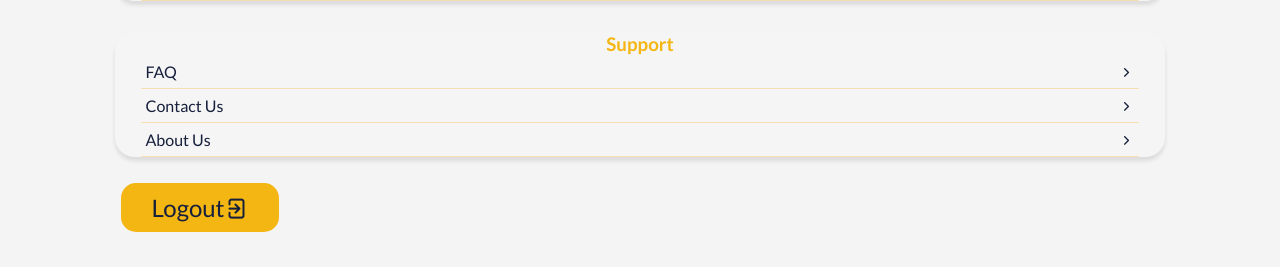
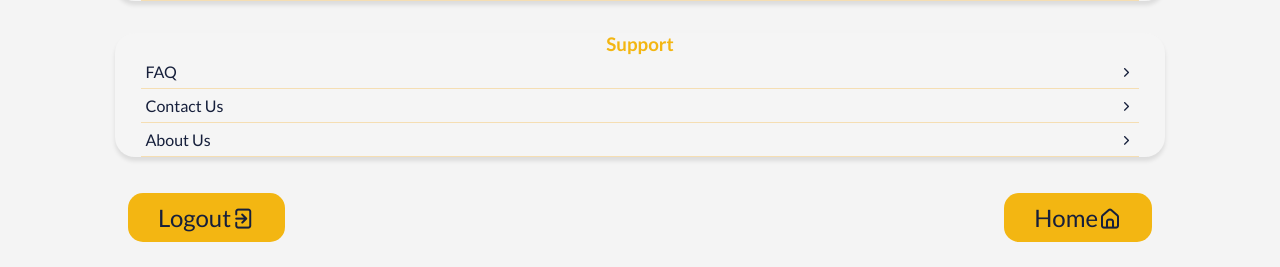
Before and after one commit to Charleskojomark/my-repo, a Django app: page /user/change-password in a window 1280 px wide. Shown: the part 970-1237 px from the top of the page. Before the commit the page ends 1202 px from the top, so only its background shows below. Run offline with Django 5.2, Linux system fonts and the light colour scheme.

Commit message:
new commit

```diff
--- a/static/Css/profdash.css
+++ b/static/Css/profdash.css
@@ -453,3 +453,10 @@ select:focus {
     border: 0;
     font-size: 1rem;
 }
+.newflex{
+    display: flex;
+    justify-content: space-between;
+    margin: auto;
+    width: 80%;
+    margin-top: 10px;
+}
--- a/templates/profdash.html
+++ b/templates/profdash.html
@@ -220,11 +220,19 @@
                 </a>
             </div>
         </div>
-        <div class="logout">
-            <a href="{%url 'userauth:logout'%}">
-                <p>Logout</p>
-                <i class="uil uil-signout"></i>
-            </a>
+        <div class="newflex">
+            <div class="logout">
+                <a href="{%url 'userauth:logout'%}">
+                    <p>Logout</p>
+                    <i class="uil uil-signout"></i>
+                </a>
+            </div>
+            <div class="logout">
+                <a href="{%url 'ojm_core:index'%}">
+                    <p>Home</p>
+                    <i class="uil uil-estate"></i>
+                </a>
+            </div>
         </div>
     </section>
 
```
Also changed, not shown: static/Css/userdash.css (+7 -0 lines), templates/userdash.html (+13 -5 lines), db.sqlite3, 1 other file.
